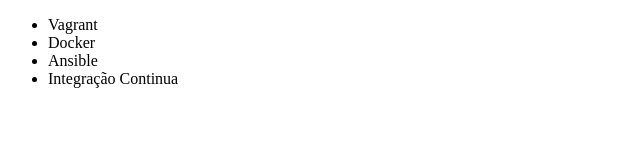
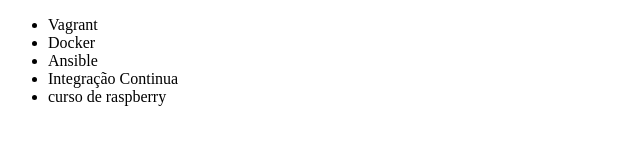
Before and after one commit to rafaelAZSO/alura_projeto, a plain HTML site: page index.html in a window 1280 px wide. Shown: the whole page, without its empty margins (0-640 px from the left). Drawn offline with Linux system fonts and the light colour scheme.

Commit message:
adicionando curso de raspberry

```diff
--- a/index.html
+++ b/index.html
@@ -10,6 +10,7 @@
         <li>Docker</li>
         <li>Ansible</li>
         <li>Integração Continua</li>
+        <li>curso de raspberry</li>
     </ul>
 </body>
 </html>
```
